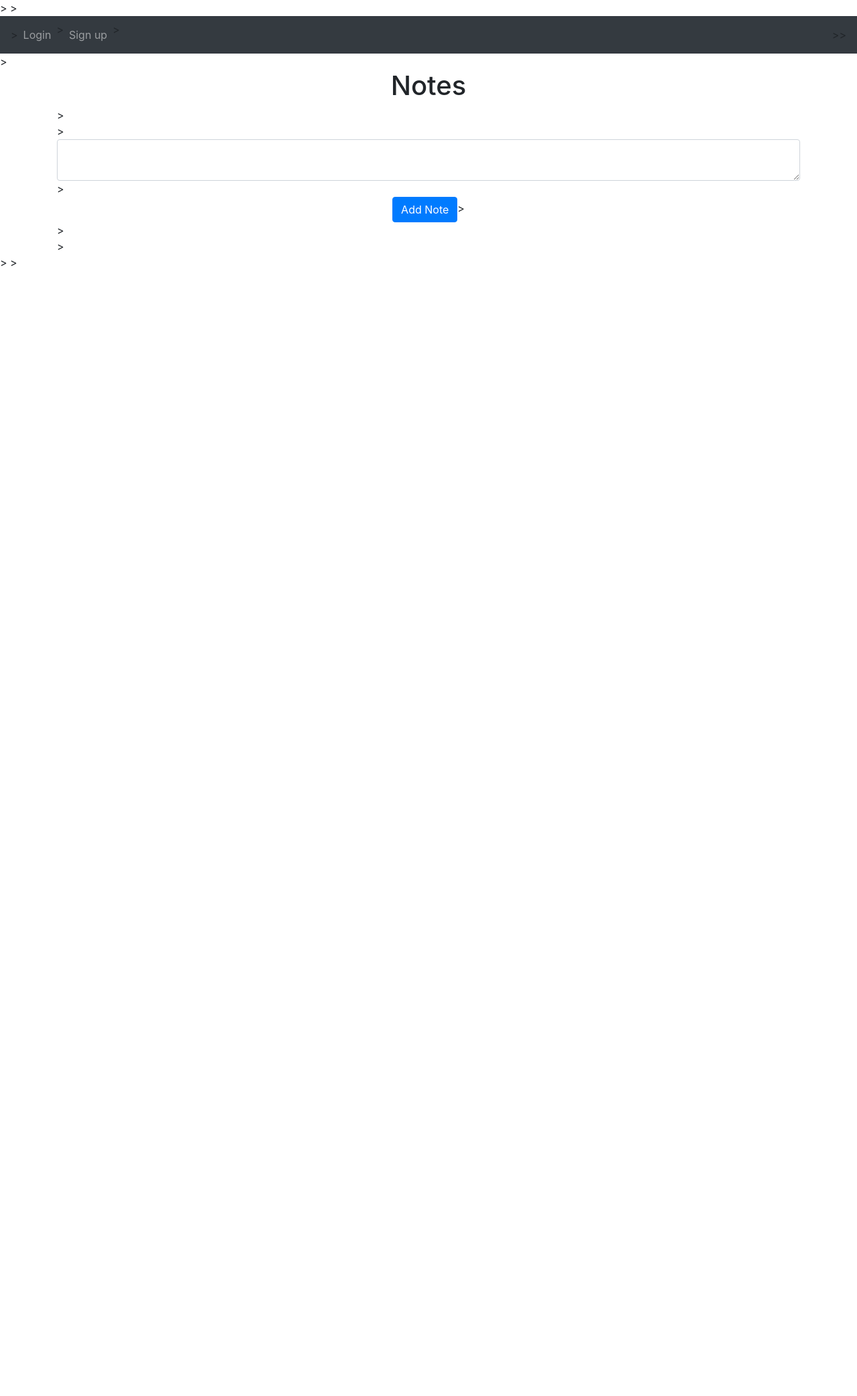
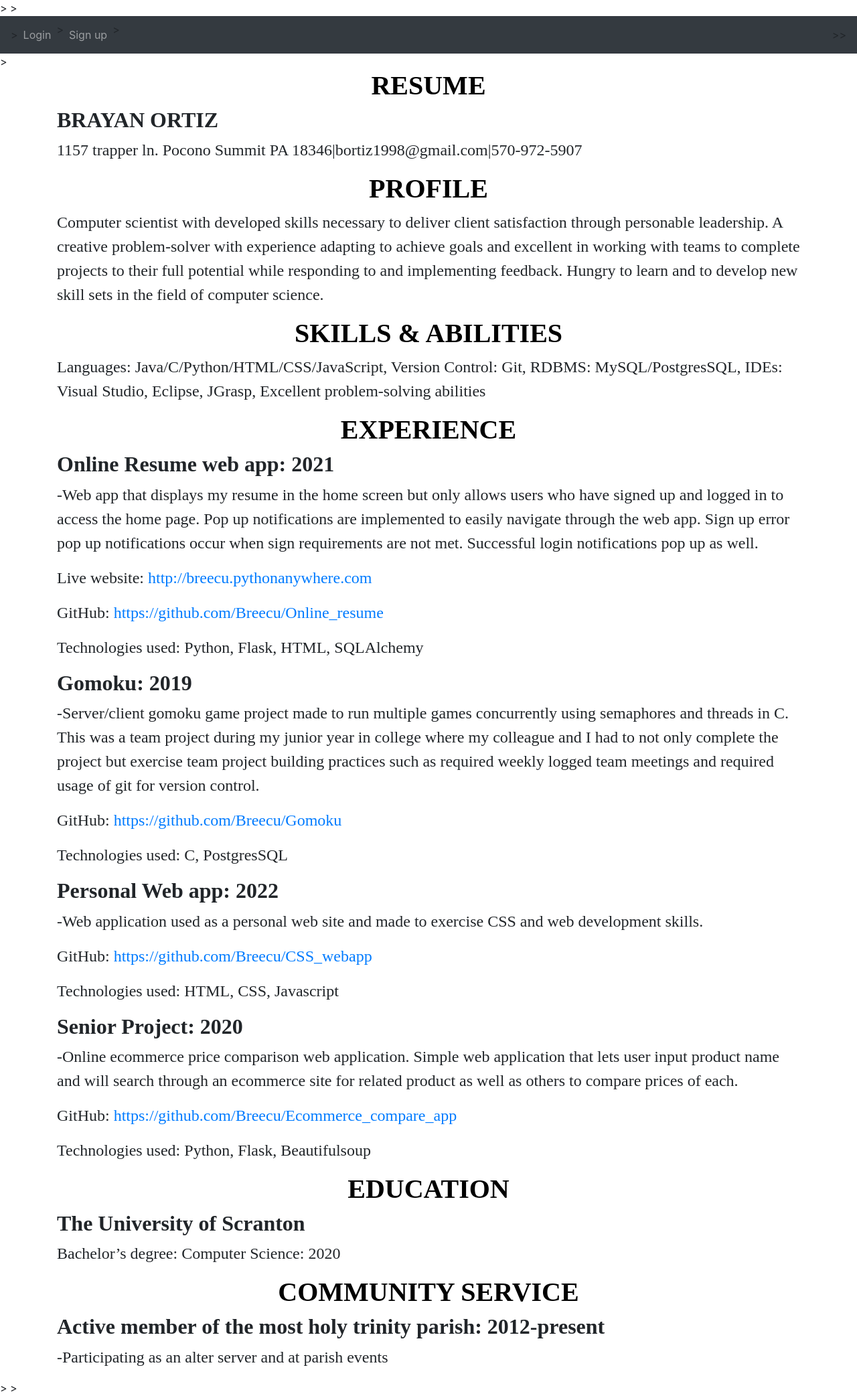
Before and after one commit to Breecu/Online_resume, a Python web app: template templates/home.html in a window 1280 px wide. Shown: the whole page at 67% size. Before the commit the page ends 398 px from the top, so only its background shows below. Run offline with Jinja, Linux system fonts and the light colour scheme; the template is opened without the code that fills it, so the values that code supplies are empty; some libraries are stand-ins or nearby versions.

Commit message:
Add files via upload

```diff
--- a/templates/home.html
+++ b/templates/home.html
@@ -1,21 +1,55 @@
 {% extends "base.html" %} {% block title %}Home{% endblock %}
 {% block content %}
-<h1 align="center">Notes</h1>>
-<ul class="list-group list-group-flush" id="notes">
-        {% for note in user.notes %}
-        <li class="list-group-item">
-                {{ note.data }}
-                <button type="button" class="close" onClick="deleteNote({{ note.id }})">
-                        <span aria-hidden="true">&times;</span>>
-                </button>>
-                </li>>
-        {% endfor %}
-</ul>>
-<form method="POST">
-        <textarea name="note" id="note" class="form-control"></textarea>>
-        <br />
-        <div align="center">
-                <button type="submit" class="btn btn-primary">Add Note</button>>
-        </div>>
-</form>>
-        {% endblock %}
+<style>
+h1{
+        color:black;
+        text-align: center;
+        font-family: 'Times New Roman', Times, serif;
+        font-weight: 700;
+    }
+h2{
+        text-align: left;
+        font-family: 'Times New Roman', Times, serif;
+        font-weight: 700;
+}
+
+p{
+        text-align: left;
+        font-family: 'Times New Roman', Times, serif;
+        font-size: 1.5rem;
+}
+</style>
+
+<h1>RESUME</h1>
+<h2>BRAYAN ORTIZ</h2>
+<p>1157 trapper ln. Pocono Summit PA 18346|bortiz1998@gmail.com|570-972-5907</p>
+<h1>PROFILE</h1>
+<p>Computer scientist with developed skills necessary to deliver client satisfaction through personable leadership. A creative problem-solver with experience adapting to achieve goals and excellent in working with teams to complete projects to their full potential while responding to and implementing feedback. Hungry to learn and to develop new skill sets in the field of computer science.</p>
+<h1>SKILLS & ABILITIES</h1>
+<p>Languages: Java/C/Python/HTML/CSS/JavaScript, Version Control: Git, RDBMS: MySQL/PostgresSQL, IDEs: Visual Studio, Eclipse, JGrasp, Excellent problem-solving abilities</p>
+<h1>EXPERIENCE</h1>
+<h2>Online Resume web app: 2021</h2>
+<p>-Web app that displays my resume in the home screen but only allows users who have signed up and logged in to access the home page. Pop up notifications are implemented to easily navigate through the web app. Sign up error pop up notifications occur when sign requirements are not met. Successful login notifications pop up as well.</p>
+<p>Live website: <a href="http://breecu.pythonanywhere.com">http://breecu.pythonanywhere.com</a></p>
+<p>GitHub: <a href="https://github.com/Breecu/Online_resume">https://github.com/Breecu/Online_resume</a></p>
+<p>Technologies used: Python, Flask, HTML, SQLAlchemy</p>
+<h2>Gomoku: 2019</h2>
+<p>-Server/client gomoku game project made to run multiple games concurrently using semaphores and threads in C. This was a team project during my junior year in college where my colleague and I had to not only complete the project but exercise team project building practices such as required weekly logged team meetings and required usage of git for version control.</p>
+<p>GitHub: <a href="https://github.com/Breecu/Gomoku">https://github.com/Breecu/Gomoku</a></p>
+<p>Technologies used: C, PostgresSQL</p>
+<h2>Personal Web app: 2022</h2>
+<p>-Web application used as a personal web site and made to exercise CSS and web development skills. </p>
+<p>GitHub: <a href="https://github.com/Breecu/CSS_webapp">https://github.com/Breecu/CSS_webapp</a></p>
+<p>Technologies used: HTML, CSS, Javascript</p>
+<h2>Senior Project: 2020</h1>
+<p>-Online ecommerce price comparison web application. Simple web application that lets user input product name and will search through an ecommerce site for related product as well as others to compare prices of each.</p>
+<p>GitHub: <a href="https://github.com/Breecu/Ecommerce_compare_app">https://github.com/Breecu/Ecommerce_compare_app</a></p>
+<p>Technologies used: Python, Flask, Beautifulsoup</p>
+<h1>EDUCATION</h1>
+<h2>The University of Scranton</h2>
+<p>Bachelor’s degree: Computer Science: 2020</p>
+<h1>COMMUNITY SERVICE</h1>
+<h2>Active member of the most holy trinity parish: 2012-present</h2>
+<p>-Participating as an alter server and at parish events</p>
+
+{% endblock %}
```
